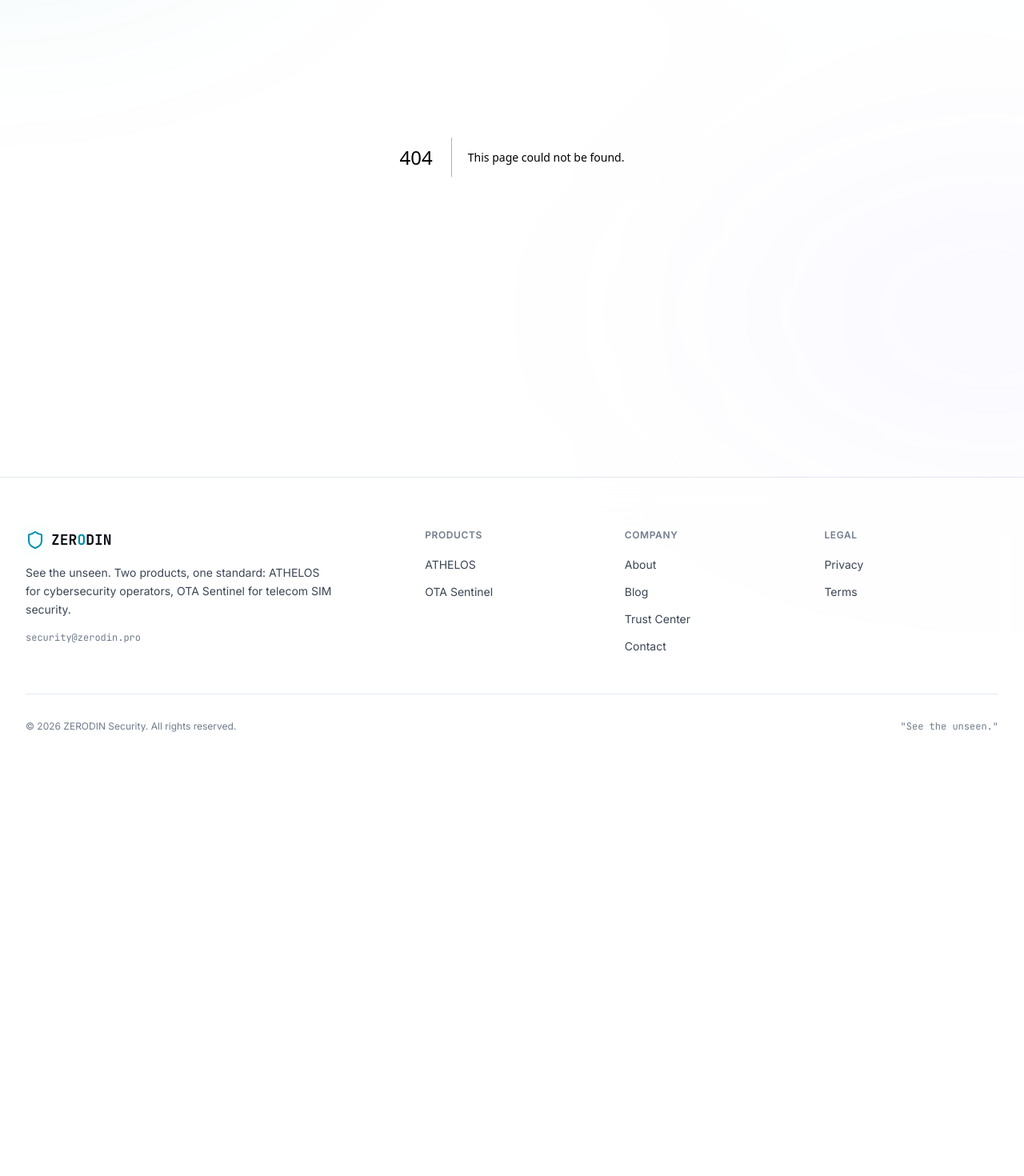
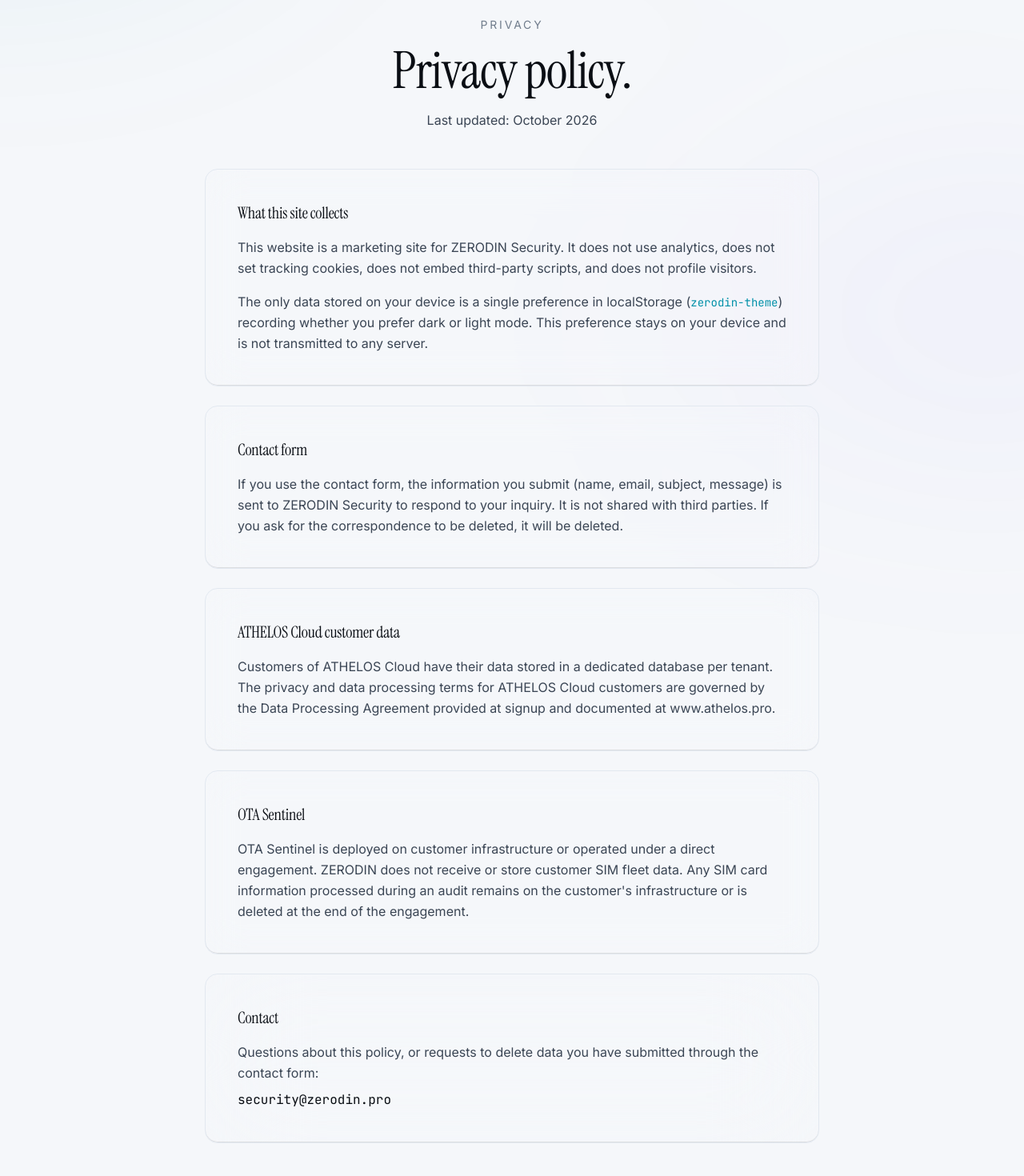
Before and after one commit to ZERODIN-IO/zerodin, a Next.js app: page /privacy in a window 1280 px wide. Before the commit this address had no page. Shown: the part 300-1770 px from the top of the page at 80% size. Before the commit the page ends 1280 px from the top, so only its background shows below. Built offline with nearby package versions, Linux system fonts and the light colour scheme.

Commit message:
feat(site): add privacy and terms pages

```diff
--- /dev/null
+++ b/src/app/privacy/page.tsx
@@ -0,0 +1,115 @@
+"use client";
+
+import {
+  Glass,
+  DisplayText,
+  BodyText,
+  Section,
+  Reveal,
+} from "@/components/glass";
+
+export default function PrivacyPage() {
+  return (
+    <main className="min-h-screen pt-24">
+      <Section spacing="lg">
+        <Reveal>
+          <div className="text-center mb-12">
+            <BodyText
+              size="sm"
+              tone="tertiary"
+              className="uppercase tracking-[0.2em] mb-4"
+            >
+              Privacy
+            </BodyText>
+            <DisplayText size="lg" as="h1" className="mb-4">
+              Privacy policy.
+            </DisplayText>
+            <BodyText size="base" tone="secondary" className="max-w-2xl mx-auto">
+              Last updated: October 2026
+            </BodyText>
+          </div>
+        </Reveal>
+
+        <div className="max-w-3xl mx-auto space-y-6">
+          <Reveal>
+            <Glass material="crystal" className="p-8 md:p-10">
+              <DisplayText size="md" as="h2" className="text-xl mb-4">
+                What this site collects
+              </DisplayText>
+              <BodyText size="base" tone="secondary" className="mb-4">
+                This website is a marketing site for ZERODIN Security. It does
+                not use analytics, does not set tracking cookies, does not
+                embed third-party scripts, and does not profile visitors.
+              </BodyText>
+              <BodyText size="base" tone="secondary">
+                The only data stored on your device is a single preference in
+                localStorage (<code className="font-mono text-sm text-text-accent">zerodin-theme</code>)
+                recording whether you prefer dark or light mode. This preference
+                stays on your device and is not transmitted to any server.
+              </BodyText>
+            </Glass>
+          </Reveal>
+
+          <Reveal delay={0.1}>
+            <Glass material="clear" className="p-8 md:p-10">
+              <DisplayText size="md" as="h2" className="text-xl mb-4">
+                Contact form
+              </DisplayText>
+              <BodyText size="base" tone="secondary">
+                If you use the contact form, the information you submit (name,
+                email, subject, message) is sent to ZERODIN Security to respond
+                to your inquiry. It is not shared with third parties. If you ask
+                for the correspondence to be deleted, it will be deleted.
+              </BodyText>
+            </Glass>
+          </Reveal>
+
+          <Reveal delay={0.2}>
+            <Glass material="clear" className="p-8 md:p-10">
+              <DisplayText size="md" as="h2" className="text-xl mb-4">
+                ATHELOS Cloud customer data
+              </DisplayText>
+              <BodyText size="base" tone="secondary">
+                Customers of ATHELOS Cloud have their data stored in a
+                dedicated database per tenant. The privacy and data processing
+                terms for ATHELOS Cloud customers are governed by the
+                Data Processing Agreement provided at signup and documented at
+                www.athelos.pro.
+              </BodyText>
+            </Glass>
+          </Reveal>
+
+          <Reveal delay={0.3}>
+            <Glass material="clear" className="p-8 md:p-10">
+              <DisplayText size="md" as="h2" className="text-xl mb-4">
+                OTA Sentinel
+              </DisplayText>
+              <BodyText size="base" tone="secondary">
+                OTA Sentinel is deployed on customer infrastructure or operated
+                under a direct engagement. ZERODIN does not receive or store
+                customer SIM fleet data. Any SIM card information processed
+                during an audit remains on the customer's infrastructure or is
+                deleted at the end of the engagement.
+              </BodyText>
+            </Glass>
+          </Reveal>
+
+          <Reveal delay={0.4}>
+            <Glass material="thick" className="p-8 md:p-10">
+              <DisplayText size="md" as="h2" className="text-xl mb-4">
+                Contact
+              </DisplayText>
+              <BodyText size="base" tone="secondary" className="mb-2">
+                Questions about this policy, or requests to delete data you
+                have submitted through the contact form:
+              </BodyText>
+              <BodyText size="base" tone="primary" className="font-mono">
+                security@zerodin.pro
+              </BodyText>
+            </Glass>
+          </Reveal>
+        </div>
+      </Section>
+    </main>
+  );
+}
--- /dev/null
+++ b/src/app/terms/page.tsx
@@ -0,0 +1,113 @@
+"use client";
+
+import {
+  Glass,
+  DisplayText,
+  BodyText,
+  Section,
+  Reveal,
+} from "@/components/glass";
+
+export default function TermsPage() {
+  return (
+    <main className="min-h-screen pt-24">
+      <Section spacing="lg">
+        <Reveal>
+          <div className="text-center mb-12">
+            <BodyText
+              size="sm"
+              tone="tertiary"
+              className="uppercase tracking-[0.2em] mb-4"
+            >
+              Terms
+            </BodyText>
+            <DisplayText size="lg" as="h1" className="mb-4">
+              Terms of service.
+            </DisplayText>
+            <BodyText size="base" tone="secondary" className="max-w-2xl mx-auto">
+              Last updated: October 2026
+            </BodyText>
+          </div>
+        </Reveal>
+
+        <div className="max-w-3xl mx-auto space-y-6">
+          <Reveal>
+            <Glass material="crystal" className="p-8 md:p-10">
+              <DisplayText size="md" as="h2" className="text-xl mb-4">
+                What this site provides
+              </DisplayText>
+              <BodyText size="base" tone="secondary">
+                This website is the marketing site for ZERODIN Security. It
+                describes two products — ATHELOS and OTA Sentinel. It does not
+                provide the products themselves. Use of the products is
+                governed by the licenses and agreements provided at the point
+                of engagement.
+              </BodyText>
+            </Glass>
+          </Reveal>
+
+          <Reveal delay={0.1}>
+            <Glass material="clear" className="p-8 md:p-10">
+              <DisplayText size="md" as="h2" className="text-xl mb-4">
+                ATHELOS
+              </DisplayText>
+              <BodyText size="base" tone="secondary">
+                ATHELOS is available in three deployment models. Self-hosted
+                use is governed by the license terms in the ATHELOS repository.
+                Dedicated and Cloud deployments are governed by a direct
+                agreement between ZERODIN Security and the customer. The
+                terms of the Cloud trial and paid plans are documented at
+                www.athelos.pro.
+              </BodyText>
+            </Glass>
+          </Reveal>
+
+          <Reveal delay={0.2}>
+            <Glass material="clear" className="p-8 md:p-10">
+              <DisplayText size="md" as="h2" className="text-xl mb-4">
+                OTA Sentinel
+              </DisplayText>
+              <BodyText size="base" tone="secondary">
+                OTA Sentinel engagements — audit reports, network licenses,
+                and sovereign deployments — are governed by a direct written
+                agreement between ZERODIN Security and the customer. The scope
+                of work, deliverables, and payment terms are defined in that
+                agreement. Audit findings are provided as-is; remediation is
+                the customer's responsibility unless explicitly included in
+                the engagement scope.
+              </BodyText>
+            </Glass>
+          </Reveal>
+
+          <Reveal delay={0.3}>
+            <Glass material="clear" className="p-8 md:p-10">
+              <DisplayText size="md" as="h2" className="text-xl mb-4">
+                Liability
+              </DisplayText>
+              <BodyText size="base" tone="secondary">
+                This site is provided as-is. ZERODIN Security is not liable for
+                any decisions made based on the information on this site. For
+                products, liability is limited as described in the applicable
+                license or engagement agreement.
+              </BodyText>
+            </Glass>
+          </Reveal>
+
+          <Reveal delay={0.4}>
+            <Glass material="thick" className="p-8 md:p-10">
+              <DisplayText size="md" as="h2" className="text-xl mb-4">
+                Contact
+              </DisplayText>
+              <BodyText size="base" tone="secondary" className="mb-2">
+                Questions about these terms:
+              </BodyText>
+              <BodyText size="base" tone="primary" className="font-mono">
+                security@zerodin.pro
+              </BodyText>
+            </Glass>
+          </Reveal>
+        </div>
+      </Section>
+    </main>
+  );
+}
```
